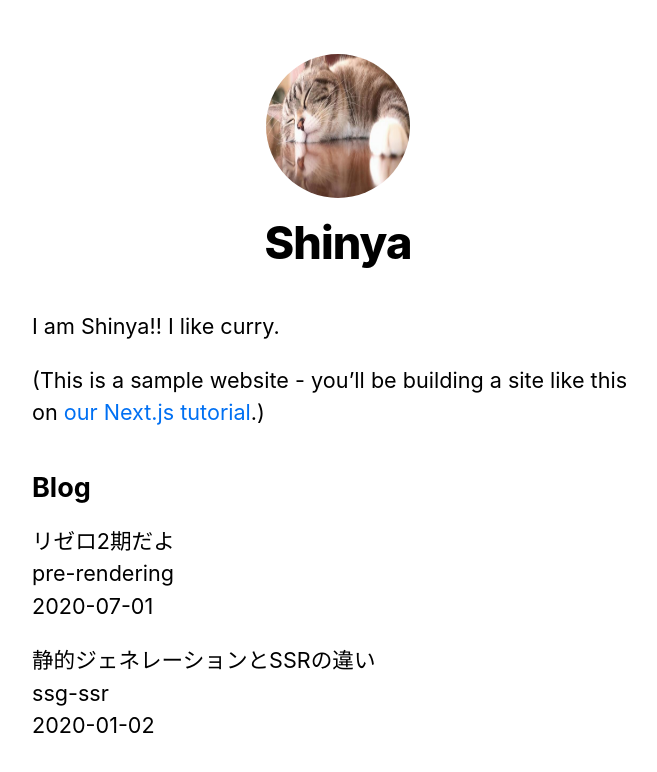
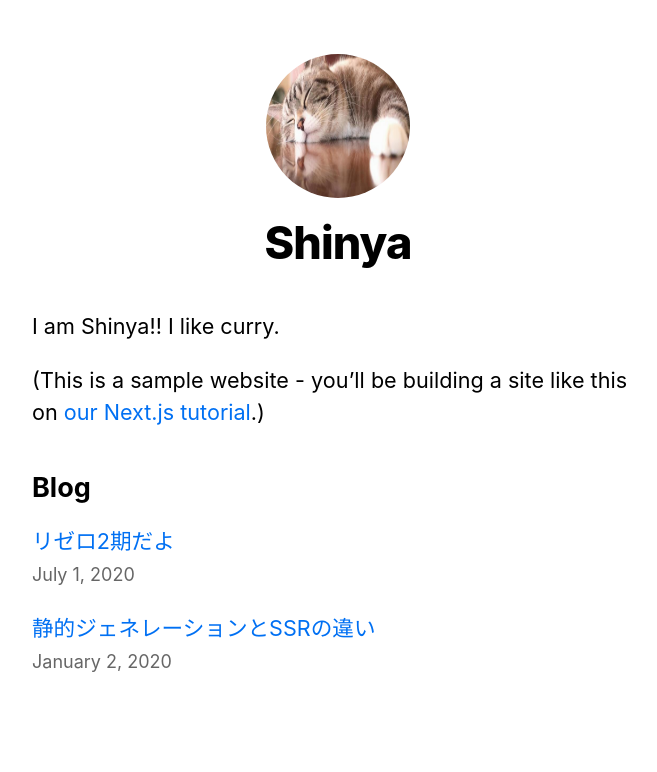
Before and after one commit to mokoshin0720/react-tutorial, a Next.js app in the folder book/super_basic_react_and_next/nextjs-blog/: page / in a window 1280 px wide. Shown: the top 772 px of the page, without its empty margins (302-959 px from the left). Built offline with nearby package versions, Linux system fonts and the light colour scheme.

Commit message:
[update]post and index CSS

```diff
--- /dev/null
+++ b/book/super_basic_react_and_next/nextjs-blog/components/date.js
@@ -0,0 +1,6 @@
+import { parseISO, format } from 'date-fns'
+
+export default function Date({ dateString }) {
+    const date = parseISO(dateString)
+    return <time dateTime={dateString}>{format(date, 'LLLL d, yyyy')}</time>
+}
--- a/book/super_basic_react_and_next/nextjs-blog/package.json
+++ b/book/super_basic_react_and_next/nextjs-blog/package.json
@@ -8,6 +8,7 @@
     "start": "next start"
   },
   "dependencies": {
+    "date-fns": "^2.25.0",
     "gray-matter": "^4.0.3",
     "next": "^11.0.0",
     "react": "17.0.2",
--- a/book/super_basic_react_and_next/nextjs-blog/pages/index.js
+++ b/book/super_basic_react_and_next/nextjs-blog/pages/index.js
@@ -2,6 +2,8 @@
 import Layout, { siteTitle } from '../components/layout'
 import utilStyles from '../styles/utils.module.css'
 import { getSortedPostsData } from '../lib/posts'
+import Link from 'next/link'
+import Date from '../components/date'
 
 export async function getServerSideProps(context) {
   const allPostsData = getSortedPostsData()
@@ -30,12 +32,14 @@
         <ul className={utilStyles.list}>
           {allPostsData.map(({ id, date, title }) => (
             <li className={utilStyles.listItem} key={id}>
-              {title}
-              <br />
-              {id}
-              <br />
-              {date}
-            </li>
+            <Link href={`/posts/${id}`}>
+              <a>{title}</a>
+            </Link>
+            <br />
+            <small className={utilStyles.lightText}>
+              <Date dateString={date} />
+            </small>
+          </li>
           ))}
         </ul>
       </section>
```
Also changed, not shown: book/super_basic_react_and_next/nextjs-blog/pages/posts/[id].js (+12 -6 lines), 1 other file (tests, documents, lock files or other folders).
